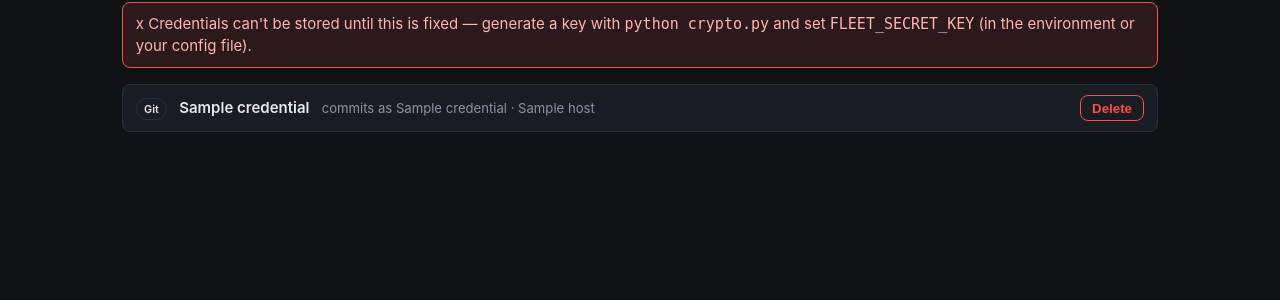
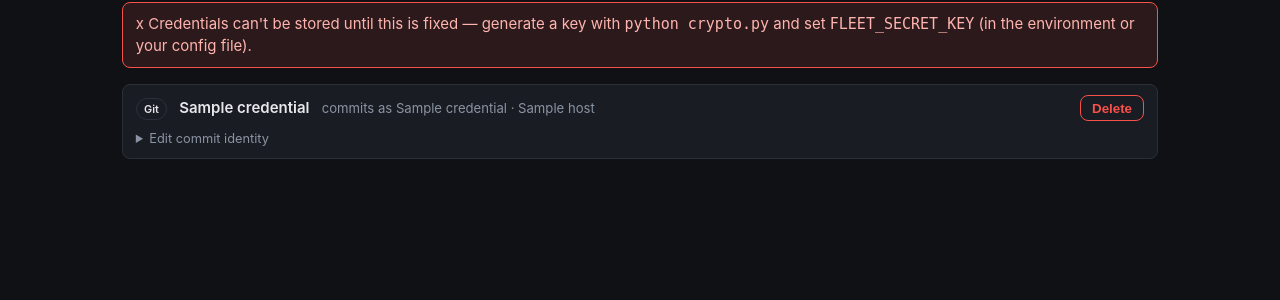
Before and after one commit to mpavelka/claude-fleet, a FastAPI app: template templates/index.html in a window 1280 px wide. Shown: the part 487-787 px from the top of the page. Run offline with FastAPI, Linux system fonts and the light colour scheme; the template is opened without the code that fills it: most values are stand-ins (such as "Sample title", 1, 10 or a date in 2020); data that the repository does not hold is empty; some libraries are stand-ins or nearby versions.

Commit message:
Add editable commit identity for git credentials, propagated to existing clones
Each credential in the list now has an "Edit commit identity" disclosure to
update user.name/user.email after the fact -- not just at creation time.

- db.update_credential_identity + db.instances_by_credential
- manager.update_credential_identity(cid, git_name, git_email): updates the
  stored identity, then runs `git config` in every existing working tree
  cloned with that credential. A blank field clears the override there too
  (git config --unset; exit 5 == key wasn't set, not a failure). Skips working
  trees that no longer exist; never touches instances under other credentials.
- POST /credentials/{id}/identity re-renders the credential list with an
  inline "Updated N repo(s)" result and the form left open/prefilled.

Verified: propagation to multiple real working trees while leaving a different
credential's repo untouched; missing working tree skipped without error;
overwrite of stale values; clearing via unset; 404 for an unknown credential;
full browser round-trip (typed values -> POST -> row label and git config in
the working tree both updated).

Co-Authored-By: Claude Opus 4.8 <noreply@anthropic.com>

```diff
--- a/app.py
+++ b/app.py
@@ -187,6 +187,22 @@ def create_credential(
     return _refresh()
 
 
+@app.post("/credentials/{cid}/identity", response_class=HTMLResponse)
+def set_credential_identity(
+    request: Request, cid: str, git_name: str = Form(""), git_email: str = Form("")
+):
+    try:
+        result = manager.update_credential_identity(
+            cid, git_name.strip() or None, git_email.strip() or None
+        )
+    except manager.SpawnError as exc:
+        raise HTTPException(status_code=404, detail=str(exc))
+    return _render(
+        request, "_credential_list.html",
+        credentials=db.all_credentials(), identity_cred=cid, identity_result=result,
+    )
+
+
 @app.post("/credentials/{cid}/delete")
 def delete_credential(cid: str):
     db.delete_credential(cid)
--- a/manager.py
+++ b/manager.py
@@ -75,6 +75,51 @@ def _scan_relay(workdir: str) -> str | None:
 # --------------------------------------------------------------------------- #
 def _git(workdir: str, *args: str) -> None:
     subprocess.run(["git", "-C", workdir, *args], capture_output=True, check=True)
+
+
+def _set_git_identity(workdir: str, git_name: str | None, git_email: str | None) -> bool:
+    """Set (or, if blank, clear) local commit identity in one working tree.
+    Clearing removes the override so the clone falls back to any global git
+    identity, mirroring what a fresh spawn does when no identity is given.
+    Never raises; returns False if the working tree is missing or a git
+    command failed."""
+    if not os.path.isdir(workdir):
+        return False
+    ok = True
+    for key, value in (("user.name", git_name), ("user.email", git_email)):
+        try:
+            if value:
+                _git(workdir, "config", key, value)
+            else:
+                r = subprocess.run(
+                    ["git", "-C", workdir, "config", "--unset", key],
+                    capture_output=True,
+                )
+                # exit 5 = key wasn't set; nothing to clear, not a failure.
+                if r.returncode not in (0, 5):
+                    ok = False
+        except subprocess.CalledProcessError:
+            ok = False
+    return ok
+
+
+def update_credential_identity(cid: str, git_name: str | None, git_email: str | None) -> dict:
+    """Update a credential's stored commit identity and propagate it to every
+    existing working tree that was cloned with this credential (skipping ones
+    whose directory is already gone, e.g. cleaned-up orphans)."""
+    if db.get_credential(cid) is None:
+        raise SpawnError("No such credential.")
+    db.update_credential_identity(cid, git_name or None, git_email or None)
+
+    updated = failed = 0
+    for row in db.instances_by_credential(cid):
+        if not os.path.isdir(row["workdir"]):
+            continue  # nothing to update; workdir already cleaned up
+        if _set_git_identity(row["workdir"], git_name, git_email):
+            updated += 1
+        else:
+            failed += 1
+    return {"updated": updated, "failed": failed}
 
 
 def _to_https(repo_url: str, fallback_host: str) -> str:
--- a/static/style.css
+++ b/static/style.css
@@ -243,6 +243,33 @@ pre.log {
 .provider-gitlab { background: #fc6d26; color: #1f1300; }
 .cred-row .del { background: transparent; color: var(--red); border: 1px solid var(--red); padding: .3rem .7rem; }
 
+.cred-row-wrap {
+  background: var(--panel);
+  border: 1px solid var(--border);
+  border-radius: 8px;
+  padding: .6rem .8rem;
+}
+.cred-row-wrap .cred-row { background: none; border: none; padding: 0; }
+.cred-identity { margin-top: .5rem; }
+.cred-identity summary {
+  cursor: pointer;
+  font-size: .8rem;
+  color: var(--muted);
+  user-select: none;
+}
+.cred-identity[open] summary { margin-bottom: .5rem; }
+.cred-identity-form { display: flex; gap: .5rem; flex-wrap: wrap; margin-bottom: .4rem; }
+.cred-identity-form input {
+  flex: 1 1 180px;
+  background: var(--bg);
+  border: 1px solid var(--border);
+  color: var(--text);
+  padding: .45rem .6rem;
+  border-radius: 8px;
+}
+.cred-identity p.muted { font-size: .76rem; margin: 0; }
+.identity-result { font-size: .8rem; color: var(--green); margin: .4rem 0 0; }
+
 .cred-form { display: flex; flex-direction: column; gap: .6rem; }
 .cred-form-main, .cred-form-adv { display: flex; gap: .5rem; flex-wrap: wrap; }
 .cred-form input {
--- a/templates/_credential_list.html
+++ b/templates/_credential_list.html
@@ -1,6 +1,7 @@
 {# List of stored git credentials. The token itself is never rendered. #}
 <div class="cred-list">
   {% for c in credentials %}
+  <div class="cred-row-wrap">
     <div class="cred-row">
       <div>
         <span class="provider-badge provider-{{ c.provider or 'github' }}">
@@ -17,6 +18,29 @@
       <button class="del" hx-post="/credentials/{{ c.id }}/delete"
               hx-confirm="Delete credential {{ c.name }}? Instances using it keep running.">Delete</button>
     </div>
+
+    <details class="cred-identity"{% if identity_cred == c.id %} open{% endif %}>
+      <summary>Edit commit identity</summary>
+      <form class="cred-identity-form" hx-post="/credentials/{{ c.id }}/identity"
+            hx-target="#cred-list" hx-swap="innerHTML">
+        <input type="text" name="git_name" placeholder="commit name" value="{{ c.git_name or '' }}">
+        <input type="email" name="git_email" placeholder="commit email" value="{{ c.git_email or '' }}">
+        <button type="submit">Save</button>
+      </form>
+      <p class="muted">
+        Updates <code>user.name</code>/<code>user.email</code> in every existing
+        working tree cloned with this credential (not just future clones).
+        Leave a field blank to clear it.
+      </p>
+      {% if identity_cred == c.id %}
+      <p class="identity-result">
+        {% if identity_result.updated %}Updated {{ identity_result.updated }} existing repo{{ "s" if identity_result.updated != 1 }}.{% endif %}
+        {% if identity_result.failed %} {{ identity_result.failed }} repo{{ "s" if identity_result.failed != 1 }} could not be updated (check they're valid git working trees).{% endif %}
+        {% if not identity_result.updated and not identity_result.failed %}Saved. No existing repos use this credential yet.{% endif %}
+      </p>
+      {% endif %}
+    </details>
+  </div>
   {% else %}
   <p class="muted">No credentials yet.</p>
   {% endfor %}
--- a/templates/index.html
+++ b/templates/index.html
@@ -53,7 +53,7 @@
     </div>
     {% endif %}
 
-    {% include "_credential_list.html" %}
+    <div id="cred-list">{% include "_credential_list.html" %}</div>
     {% include "_credential_form.html" %}
   </section>
 </body>
```
Also changed, not shown: db.py (+15 -0 lines), README.md. Lines whose indentation alone changed are shown as unchanged.
